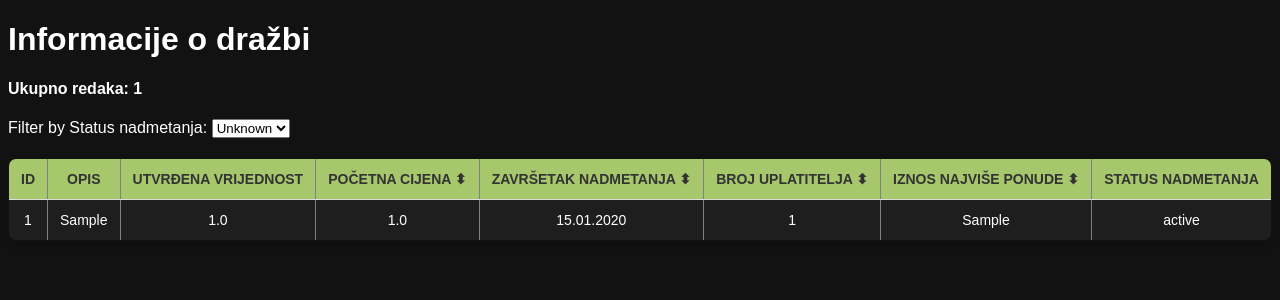
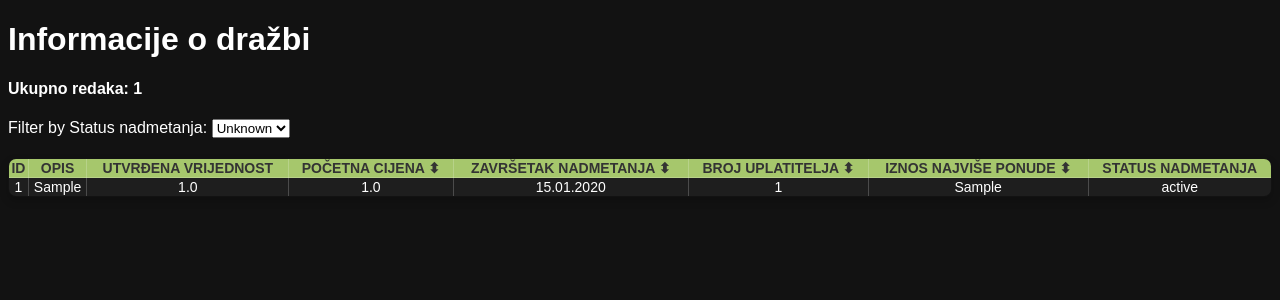
Before and after one commit to senf-f/ponip_prikaz, a Flask app: page / in a window 1280 px wide. Shown: the top 300 px of the page. Run offline with Flask 3, Linux system fonts and the light colour scheme; tables that the repository leaves empty hold one stand-in row (values such as "Sample post").

Commit message:
Css changes

```diff
--- a/static/style.css
+++ b/static/style.css
@@ -50,8 +50,7 @@ table {
 }
 
 th, td {
-    padding: 12px;
-    border-bottom: 1px solid #ddd;
+    border: 1px solid rgba(255, 255, 255, 0.2); /* Lighter border for subtle separation */
 }
 
 th {
@@ -76,3 +75,9 @@ td {
 tr:hover {
     background-color: #444; /* Highlight row on hover */
 }
+
+@media (max-width: 600px) {
+    .table-container {
+        overflow-x: auto;
+    }
+}
```
